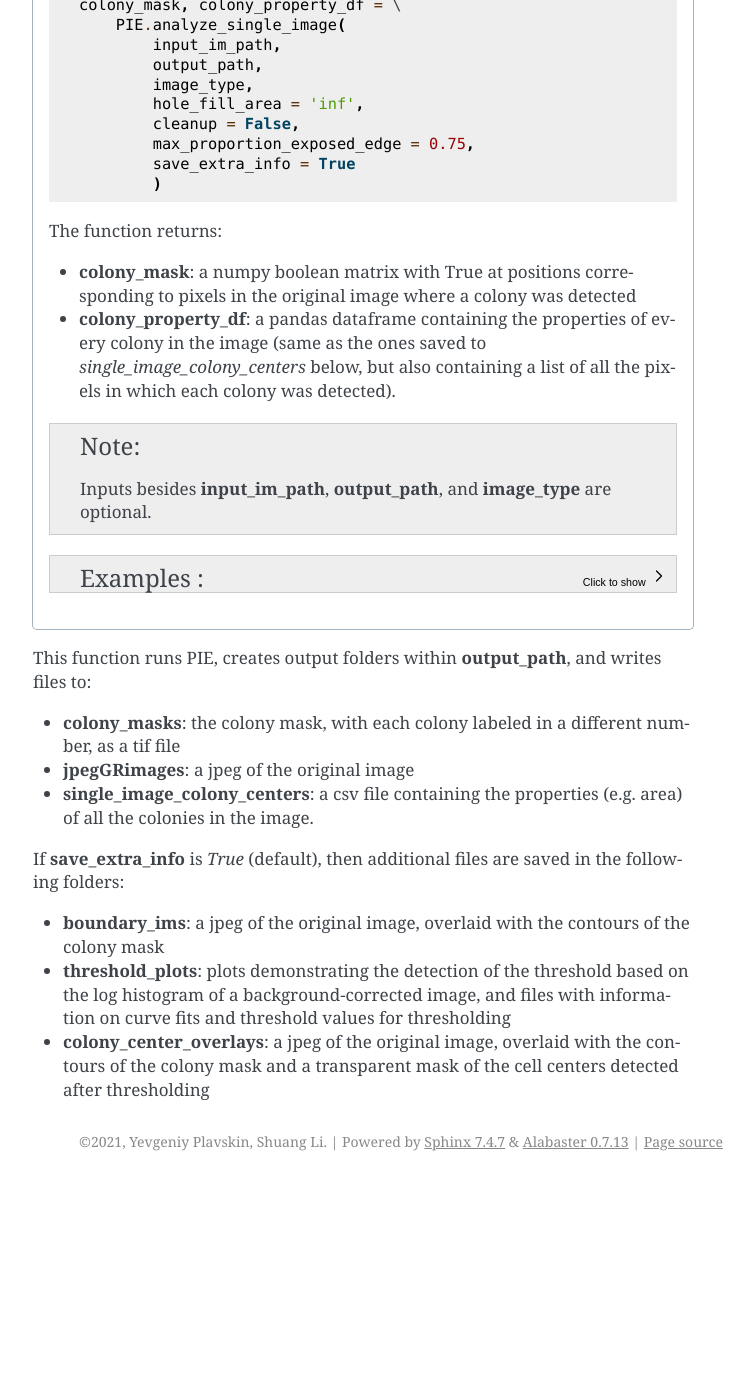
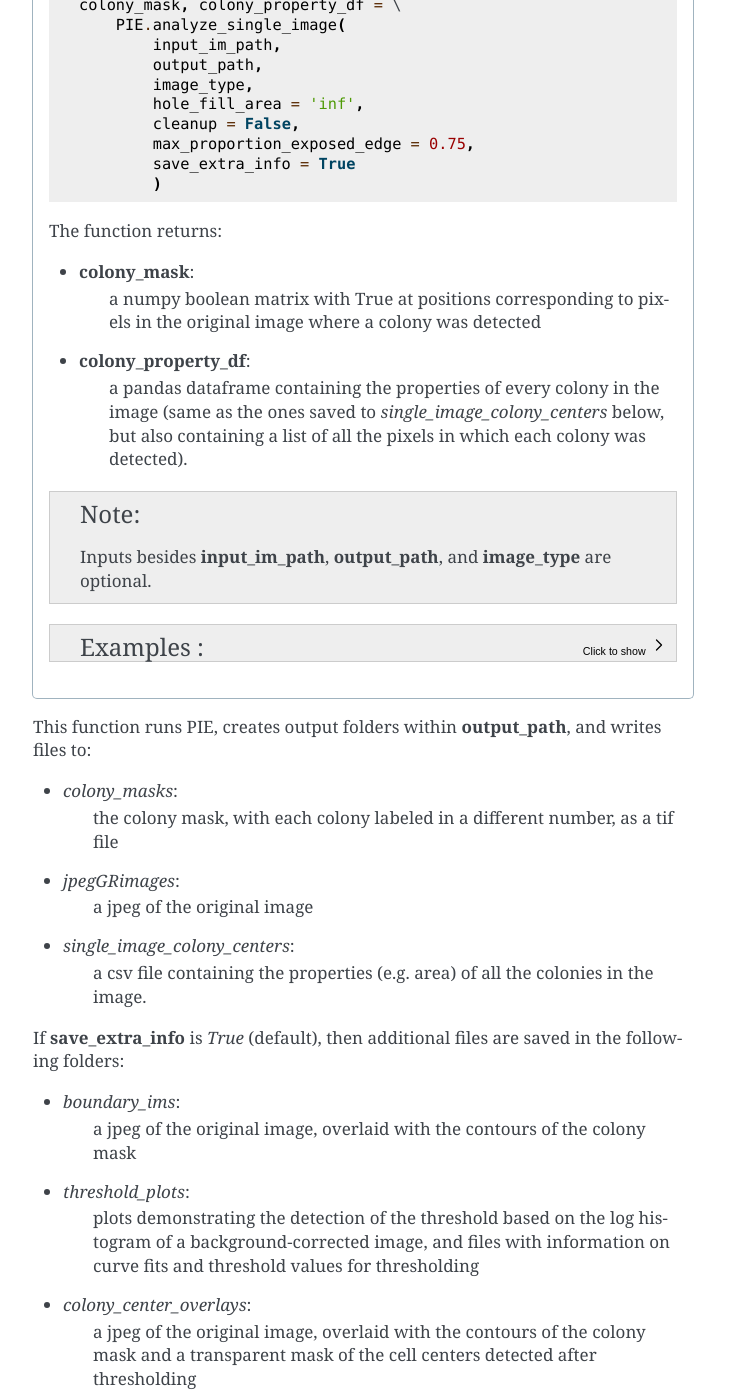
Before and after one commit to Siegallab/PIE, a Sphinx documentation site: the page built from docs/source/single_im_analysis.rst, in a window 1280 px wide and 1400 px high, scrolled down 1056 px. Shown: the whole window, without its empty margins (387-1140 px from the left). Built offline with Sphinx 7.4.7, drawn with Linux system fonts in a browser that asks for light colours; before the commit the page ends 2237 px from its top, so only the background shows below that.

Commit message:
Fix formatting etc

```diff
--- a/docs/source/outputs.rst
+++ b/docs/source/outputs.rst
@@ -39,7 +39,7 @@ Growth data
     * - intercept
       - the y-intercept of the best-fit line to ln(area) between **t0** and **tfinal** (used for plotting growth rates)
     * - rsq
-      - the R:superscript:`2` of the best-fit line to ln(area) between **t0** and **tfinal**
+      - the R\ :superscript:`2` of the best-fit line to ln(area) between **t0** and **tfinal**
     * - foldX
       - the fold increase in colony area over the entire course of the phase
     * - mindist
--- a/docs/source/single_im_analysis.rst
+++ b/docs/source/single_im_analysis.rst
@@ -41,8 +41,10 @@ Inputs:
 
         The function returns:
 
-        + **colony_mask**: a numpy boolean matrix with True at positions corresponding to pixels in the original image where a colony was detected
-        + **colony_property_df**: a pandas dataframe containing the properties of every colony in the image (same as the ones saved to *single_image_colony_centers* below, but also containing a list of all the pixels in which each colony was detected).
+        + **colony_mask**:
+            a numpy boolean matrix with True at positions corresponding to pixels in the original image where a colony was detected
+        + **colony_property_df**:
+            a pandas dataframe containing the properties of every colony in the image (same as the ones saved to *single_image_colony_centers* below, but also containing a list of all the pixels in which each colony was detected).
 
         .. note::
 
@@ -63,7 +65,7 @@ Inputs:
                         'brightfield'
                         )
 
-            or, with cleanup set to True and hole_fill_area set to 40:
+            or, with **cleanup** set to *True* and **hole_fill_area** set to *40*:
 
             .. code-block:: python
 
@@ -102,7 +104,7 @@ Inputs:
 
                 pie analyze_single_image E:\trial\t01xy0001.tif E:\trial_output_images brightfield
 
-            or, with cleanup set to True and hole_fill_area set to 40:
+            or, with **cleanup** set to *True* and **hole_fill_area** set to *40*:
 
             .. code-block:: console
 
@@ -125,7 +127,7 @@ Inputs:
 
                 pie analyze_single_image ~/trial/t01xy0001.tif ~/trial_output_images brightfield
 
-            or, with cleanup set to True and hole_fill_area set to 40:
+            or, with **cleanup** set to *True* and **hole_fill_area** set to *40*:
 
             .. code-block:: console
 
@@ -142,12 +144,18 @@ Inputs:
 
 This function runs PIE, creates output folders within **output_path**, and writes files to:
 
-+ **colony_masks**: the colony mask, with each colony labeled in a different number, as a tif file
-+ **jpegGRimages**: a jpeg of the original image
-+ **single_image_colony_centers**: a csv file containing the properties (e.g. area) of all the colonies in the image.
++ *colony_masks*:
+    the colony mask, with each colony labeled in a different number, as a tif file
++ *jpegGRimages*:
+    a jpeg of the original image
++ *single_image_colony_centers*:
+    a csv file containing the properties (e.g. area) of all the colonies in the image.
 
 If **save_extra_info** is *True* (default), then additional files are saved in the following folders:
 
-+ **boundary_ims**: a jpeg of the original image, overlaid with the contours of the colony mask
-+ **threshold_plots**: plots demonstrating the detection of the threshold based on the log histogram of a background-corrected image, and files with information on curve fits and threshold values for thresholding
-+ **colony_center_overlays**: a jpeg of the original image, overlaid with the contours of the colony mask and a transparent mask of the cell centers detected after thresholding
++ *boundary_ims*:
+    a jpeg of the original image, overlaid with the contours of the colony mask
++ *threshold_plots*:
+    plots demonstrating the detection of the threshold based on the log histogram of a background-corrected image, and files with information on curve fits and threshold values for thresholding
++ *colony_center_overlays*:
+    a jpeg of the original image, overlaid with the contours of the colony mask and a transparent mask of the cell centers detected after thresholding
```
